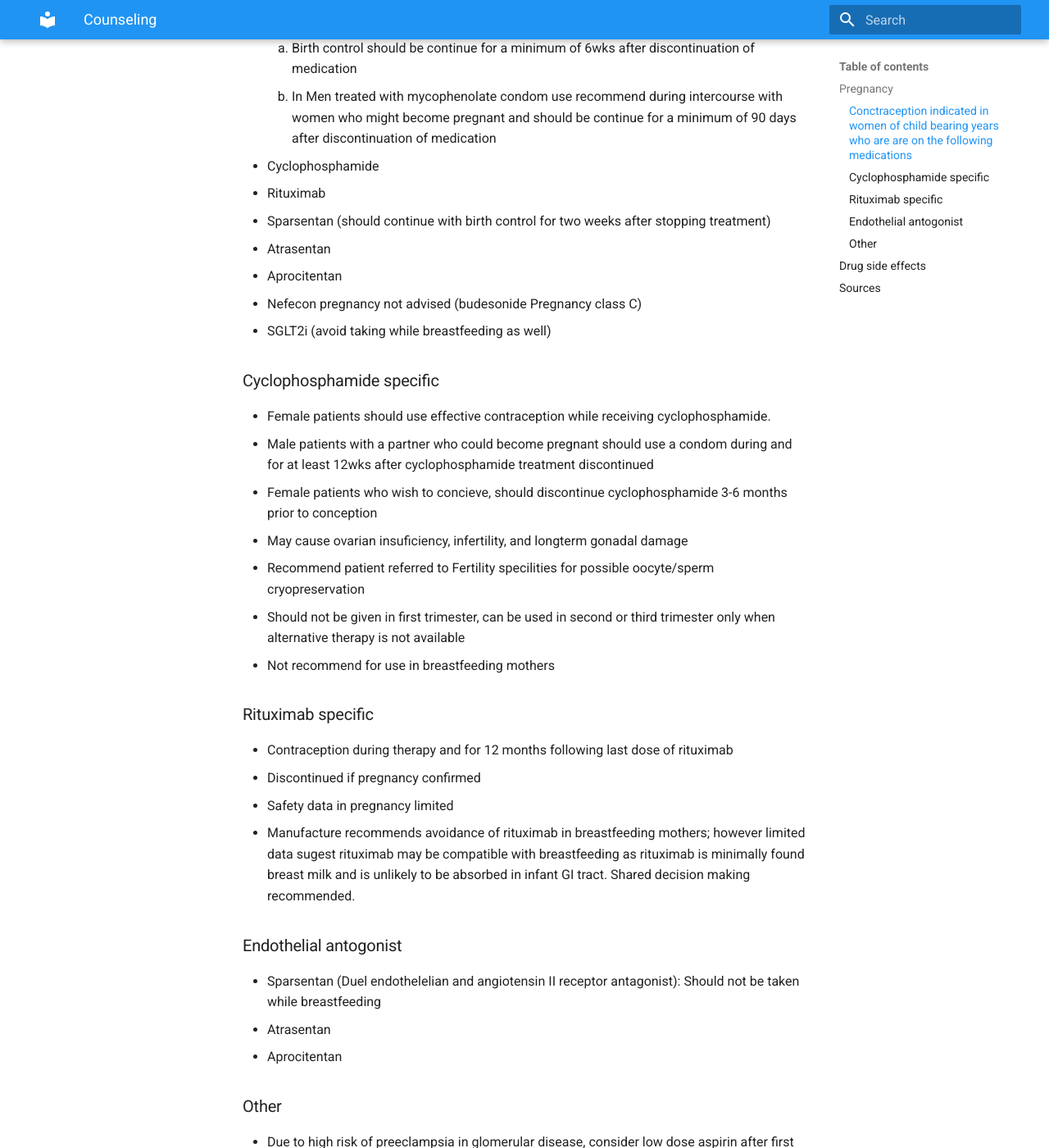
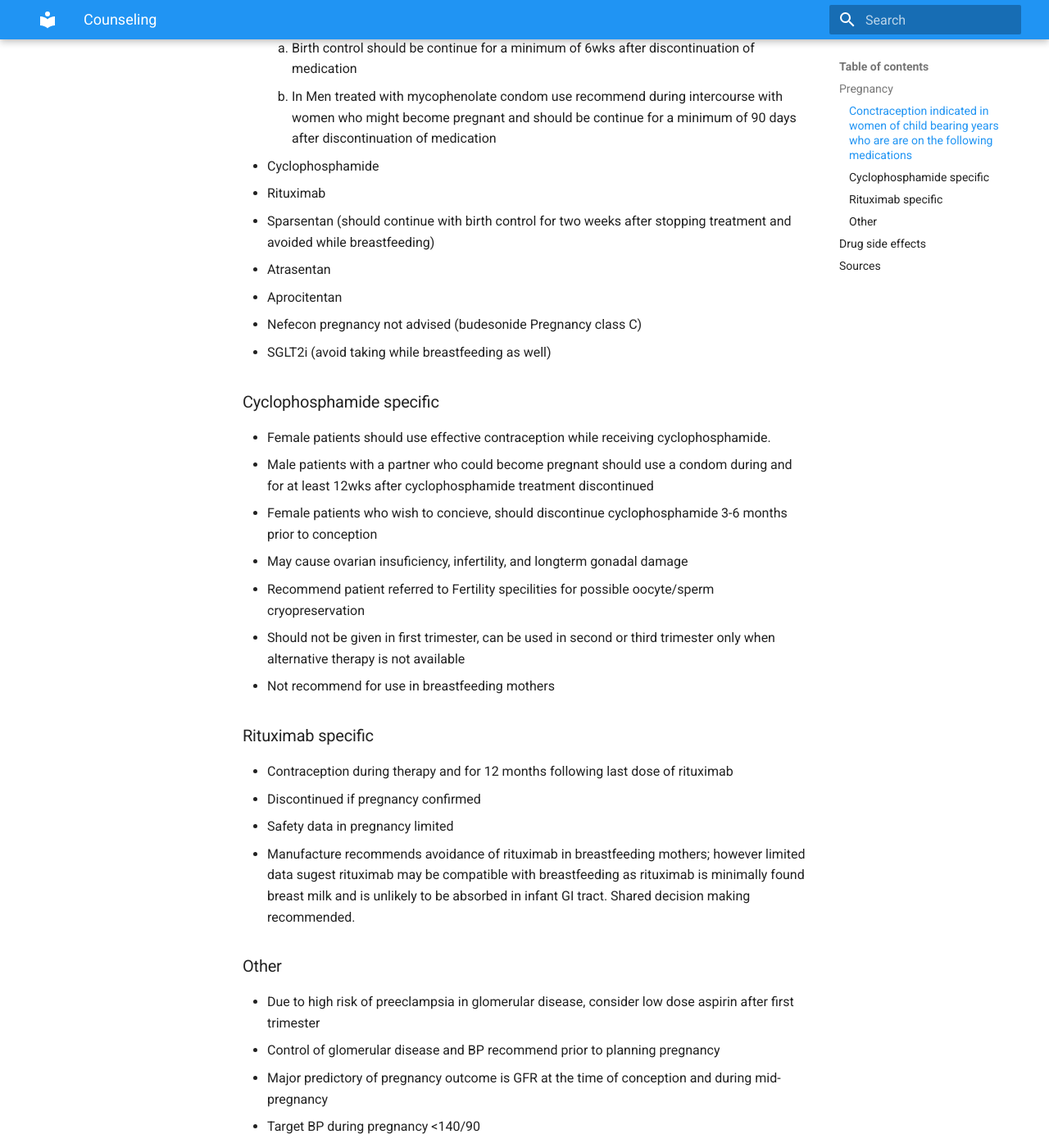
Before and after one commit to TTUNEPH2025/GN, an MkDocs documentation site: the page built from docs/Counseling.md, in a window 1280 px wide and 1400 px high, scrolled down 376 px. Shown: the whole window at 82% size. Built offline with MkDocs 1.6.1 and Material for MkDocs 9.7.7, drawn with Linux system fonts in a browser that asks for light colours.

Commit message:
Update Counseling.md

```diff
--- a/docs/Counseling.md
+++ b/docs/Counseling.md
@@ -6,7 +6,7 @@
     2. In Men treated with mycophenolate condom use recommend during intercourse with women who might become pregnant and should be continue for a minimum of 90 days after discontinuation of medication
  * Cyclophosphamide
  * Rituximab
- * Sparsentan (should continue with birth control for two weeks after stopping treatment)
+ * Sparsentan (should continue with birth control for two weeks after stopping treatment and avoided while breastfeeding)
  * Atrasentan
  * Aprocitentan
  * Nefecon pregnancy not advised (budesonide Pregnancy class C)
@@ -24,10 +24,6 @@
  * Discontinued if pregnancy confirmed
  * Safety data in pregnancy limited
  * Manufacture recommends avoidance of rituximab in breastfeeding mothers; however limited data sugest rituximab may be compatible with breastfeeding as rituximab is minimally found breast milk and is unlikely to be absorbed in infant GI tract. Shared decision making recommended.
-### Endothelial antogonist
-  * Sparsentan (Duel endothelelian and angiotensin II receptor antagonist): Should not be taken while breastfeeding
-  * Atrasentan
-  * Aprocitentan
 ### Other
  * Due to high risk of preeclampsia in glomerular disease, consider low dose aspirin after first trimester
  * Control of glomerular disease and BP recommend prior to planning pregnancy
```
